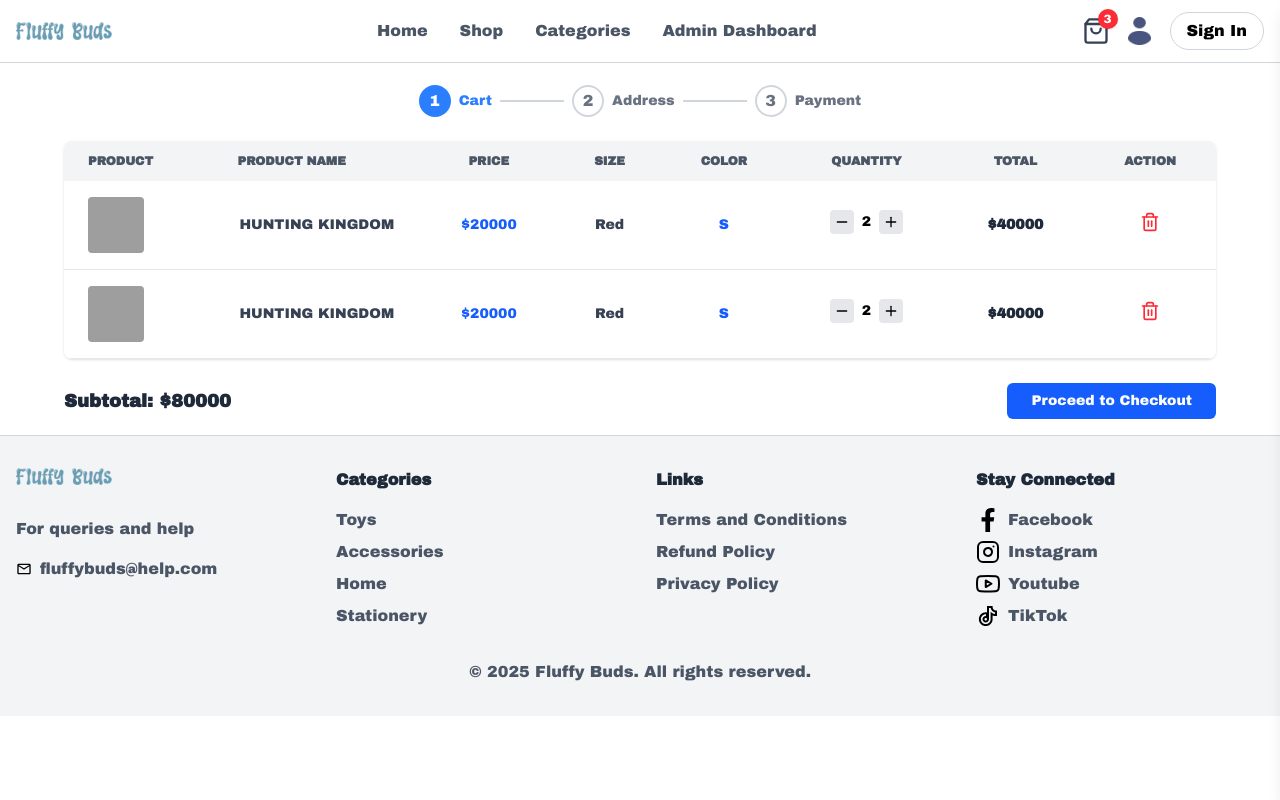
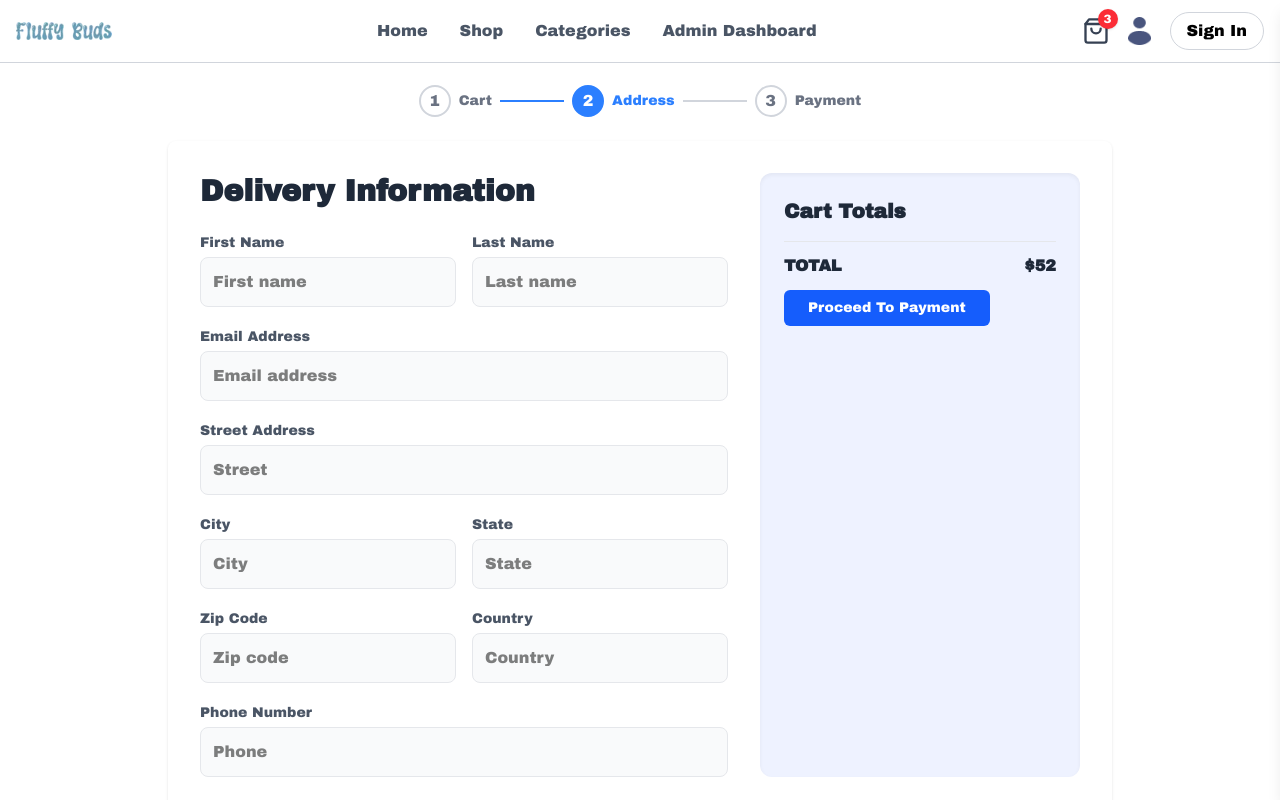
Before and after one commit to mdsajalali/fluffy-buds, a React (Vite) app: page /cart in a window 1280 px wide. Both pictures are taken after a click on the button "Proceed to Checkout". Shown: the top 800 px of the page. Built offline with nearby package versions, Linux system fonts and the light colour scheme; grey boxes are pictures that could not be loaded.

Commit message:
added: address ui

```diff
--- a/src/pages/(cart)/Address.tsx
+++ b/src/pages/(cart)/Address.tsx
@@ -1,5 +1,146 @@
-const Address = () => {
-  return <div>address</div>;
-};
+import { Step } from "./Cart";
+
+function Address({
+  setActiveStep,
+}: {
+  setActiveStep: React.Dispatch<React.SetStateAction<Step>>;
+}) {
+  console.log(setActiveStep("Address"));
+  return (
+    <div className="flex items-center justify-center ">
+      <div className="max-w-6xl mx-auto    rounded-lg shadow  p-4 md:p-8 flex flex-col lg:flex-row gap-8">
+        {/* Delivery Information Section */}
+        <div className="flex-1">
+          <h2 className="text-3xl font-semibold text-gray-800 mb-6">
+            Delivery Information
+          </h2>
+          <div className="space-y-5">
+            <div className="grid grid-cols-1 sm:grid-cols-2 gap-4">
+              <div>
+                <label className="block text-sm font-medium text-gray-600 mb-1">
+                  First Name
+                </label>
+                <input
+                  type="text"
+                  placeholder="First name"
+                  className="w-full p-3 bg-gray-50 border border-gray-200 rounded-lg focus:outline-none focus:ring-2 focus:ring-indigo-400 transition-all duration-300"
+                />
+              </div>
+              <div>
+                <label className="block text-sm font-medium text-gray-600 mb-1">
+                  Last Name
+                </label>
+                <input
+                  type="text"
+                  placeholder="Last name"
+                  className="w-full p-3 bg-gray-50 border border-gray-200 rounded-lg focus:outline-none focus:ring-2 focus:ring-indigo-400 transition-all duration-300"
+                />
+              </div>
+            </div>
+
+            <div>
+              <label className="block text-sm font-medium text-gray-600 mb-1">
+                Email Address
+              </label>
+              <input
+                type="email"
+                placeholder="Email address"
+                className="w-full p-3 bg-gray-50 border border-gray-200 rounded-lg focus:outline-none focus:ring-2 focus:ring-indigo-400 transition-all duration-300"
+              />
+            </div>
+
+            <div>
+              <label className="block text-sm font-medium text-gray-600 mb-1">
+                Street Address
+              </label>
+              <input
+                type="text"
+                placeholder="Street"
+                className="w-full p-3 bg-gray-50 border border-gray-200 rounded-lg focus:outline-none focus:ring-2 focus:ring-indigo-400 transition-all duration-300"
+              />
+            </div>
+
+            <div className="grid grid-cols-1 sm:grid-cols-2 gap-4">
+              <div>
+                <label className="block text-sm font-medium text-gray-600 mb-1">
+                  City
+                </label>
+                <input
+                  type="text"
+                  placeholder="City"
+                  className="w-full p-3 bg-gray-50 border border-gray-200 rounded-lg focus:outline-none focus:ring-2 focus:ring-indigo-400 transition-all duration-300"
+                />
+              </div>
+              <div>
+                <label className="block text-sm font-medium text-gray-600 mb-1">
+                  State
+                </label>
+                <input
+                  type="text"
+                  placeholder="State"
+                  className="w-full p-3 bg-gray-50 border border-gray-200 rounded-lg focus:outline-none focus:ring-2 focus:ring-indigo-400 transition-all duration-300"
+                />
+              </div>
+            </div>
+
+            <div className="grid grid-cols-1 sm:grid-cols-2 gap-4">
+              <div>
+                <label className="block text-sm font-medium text-gray-600 mb-1">
+                  Zip Code
+                </label>
+                <input
+                  type="text"
+                  placeholder="Zip code"
+                  className="w-full p-3 bg-gray-50 border border-gray-200 rounded-lg focus:outline-none focus:ring-2 focus:ring-indigo-400 transition-all duration-300"
+                />
+              </div>
+              <div>
+                <label className="block text-sm font-medium text-gray-600 mb-1">
+                  Country
+                </label>
+                <input
+                  type="text"
+                  placeholder="Country"
+                  className="w-full p-3 bg-gray-50 border border-gray-200 rounded-lg focus:outline-none focus:ring-2 focus:ring-indigo-400 transition-all duration-300"
+                />
+              </div>
+            </div>
+
+            <div>
+              <label className="block text-sm font-medium text-gray-600 mb-1">
+                Phone Number
+              </label>
+              <input
+                type="tel"
+                placeholder="Phone"
+                className="w-full p-3 bg-gray-50 border border-gray-200 rounded-lg focus:outline-none focus:ring-2 focus:ring-indigo-400 transition-all duration-300"
+              />
+            </div>
+          </div>
+        </div>
+
+        {/* Cart Totals Section */}
+        <div className="w-full lg:w-80 bg-indigo-50 p-6 rounded-xl shadow-inner">
+          <h2 className="text-xl font-semibold text-gray-800 mb-4">
+            Cart Totals
+          </h2>
+          <div className="space-y-3">
+            <hr className="my-3 border-gray-200" />
+            <div className="flex justify-between font-semibold text-gray-800">
+              <span>TOTAL</span>
+              <span>$52</span>
+            </div>
+          </div>
+          <button
+            onClick={() => setActiveStep("Payment")}
+            className="bg-blue-600 hover:bg-blue-700 mt-3 cursor-pointer text-white px-6 py-2 rounded-md text-sm font-medium"
+          >
+            Proceed To Payment
+          </button>
+        </div>
+      </div>
+    </div>
+  );
+}
 
 export default Address;
--- a/src/pages/(cart)/Cart.tsx
+++ b/src/pages/(cart)/Cart.tsx
@@ -4,7 +4,7 @@ import Address from "./Address";
 import Payment from "./Payment";
 import CartContent from "./CartContent";
 
-type Step = "Cart" | "Address" | "Payment";
+export type Step = "Cart" | "Address" | "Payment";
 
 const Cart = () => {
   const [activeStep, setActiveStep] = useState<Step>("Cart");
@@ -53,8 +53,12 @@ const Cart = () => {
 
         {/* Content Section */}
         <div className="my-4">
-          {activeStep === "Cart" && <CartContent />}
-          {activeStep === "Address" && <Address />}
+          {activeStep === "Cart" && (
+            <CartContent setActiveStep={setActiveStep} />
+          )}
+          {activeStep === "Address" && (
+            <Address setActiveStep={setActiveStep} />
+          )}
           {activeStep === "Payment" && <Payment />}
         </div>
       </Container>
--- a/src/pages/(cart)/CartContent.tsx
+++ b/src/pages/(cart)/CartContent.tsx
@@ -1,4 +1,5 @@
 import { Trash2, Plus, Minus } from "lucide-react";
+import { Step } from "./Cart";
 
 const products = [
   {
@@ -21,7 +22,11 @@ const products = [
   },
 ];
 
-const CartContent = () => {
+const CartContent = ({
+  setActiveStep,
+}: {
+  setActiveStep: React.Dispatch<React.SetStateAction<Step>>;
+}) => {
   const subtotal = products.reduce(
     (acc, product) => acc + product.price * product.quantity,
     0
@@ -98,7 +103,10 @@ const CartContent = () => {
         <h2 className="text-lg font-semibold text-gray-800">
           Subtotal: ${subtotal}
         </h2>
-        <button className="bg-blue-600 hover:bg-blue-700 text-white px-6 py-2 rounded-md text-sm font-medium">
+        <button
+          onClick={() => setActiveStep("Address")}
+          className="bg-blue-600 hover:bg-blue-700 cursor-pointer text-white px-6 py-2 rounded-md text-sm font-medium"
+        >
           Proceed to Checkout
         </button>
       </div>
```
